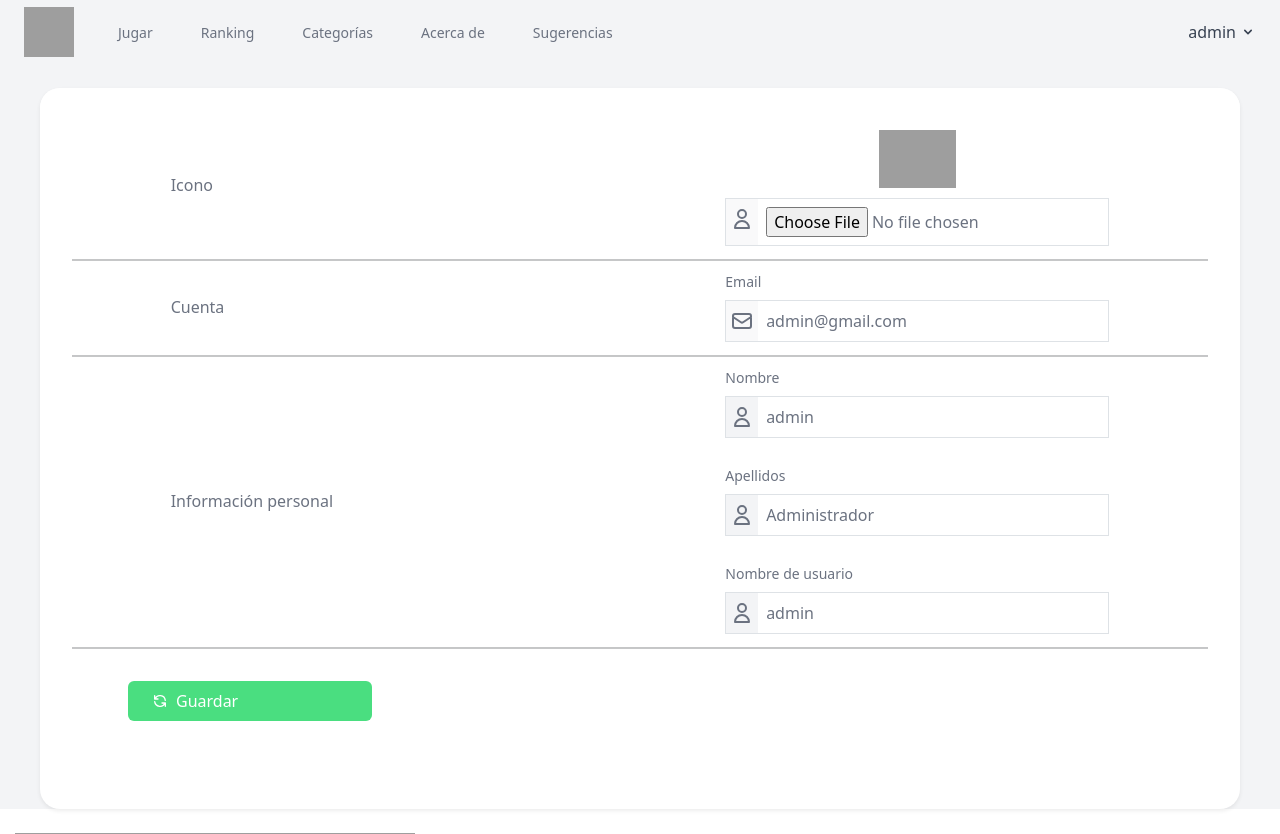
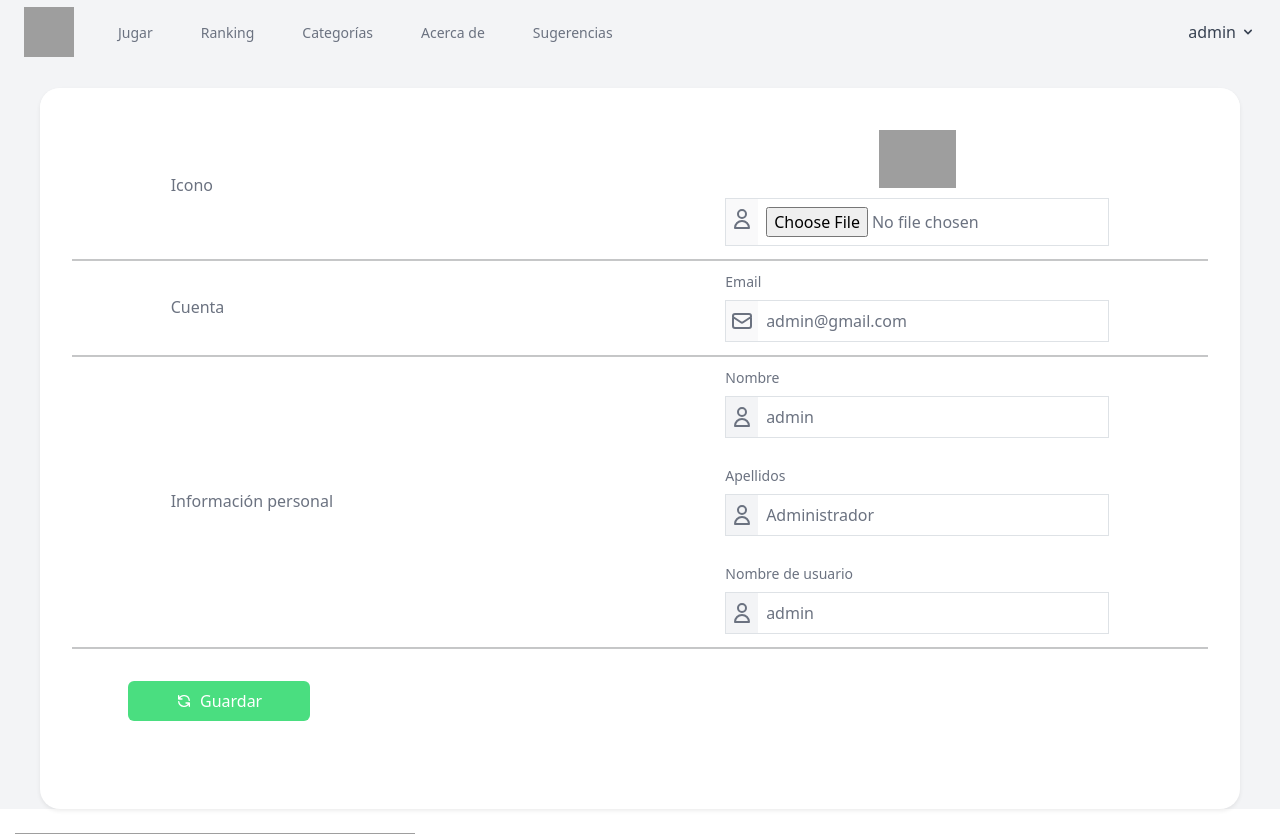
Before and after one commit to Elisj02/ctf, a Laravel app: page /user/1/edit in a window 1280 px wide. Shown: the top 834 px of the page. Run offline with Laravel 9, Linux system fonts and the light colour scheme; a user stored in the database is signed in; data comes from the database, SQL or seed files in the repository; style sheets or scripts are compiled from the project's sources; some libraries are stand-ins or nearby versions; grey boxes are pictures that could not be loaded.

Commit message:
btn guardar

```diff
--- a/qzes/resources/views/user/edit.blade.php
+++ b/qzes/resources/views/user/edit.blade.php
@@ -104,7 +104,7 @@
             <div class="md:inline-flex w-full space-y-2 md:space-y-0 p-8 text-gray-500 items-center">
                 <div class="md:w-3/12 text-center md:pl-6">
                     <button type="submit"
-                        class="text-white w-full mx-auto max-w-sm rounded-md text-center bg-green-400 py-2 px-4 inline-flex items-center focus:outline-none md:float-right">
+                            class="text-white mx-auto max-w-sm rounded-md text-center bg-green-400 py-2 px-5 inline-flex items-center focus:outline-none md:float-left ml-3">
                         <svg fill="none" class="w-4 text-white mr-2" viewBox="0 0 24 24" stroke="currentColor">
                             <path stroke-linecap="round" stroke-linejoin="round" stroke-width="2"
                                 d="M4 4v5h.582m15.356 2A8.001 8.001 0 004.582 9m0 0H9m11 11v-5h-.581m0 0a8.003 8.003 0 01-15.357-2m15.357 2H15" />
```
